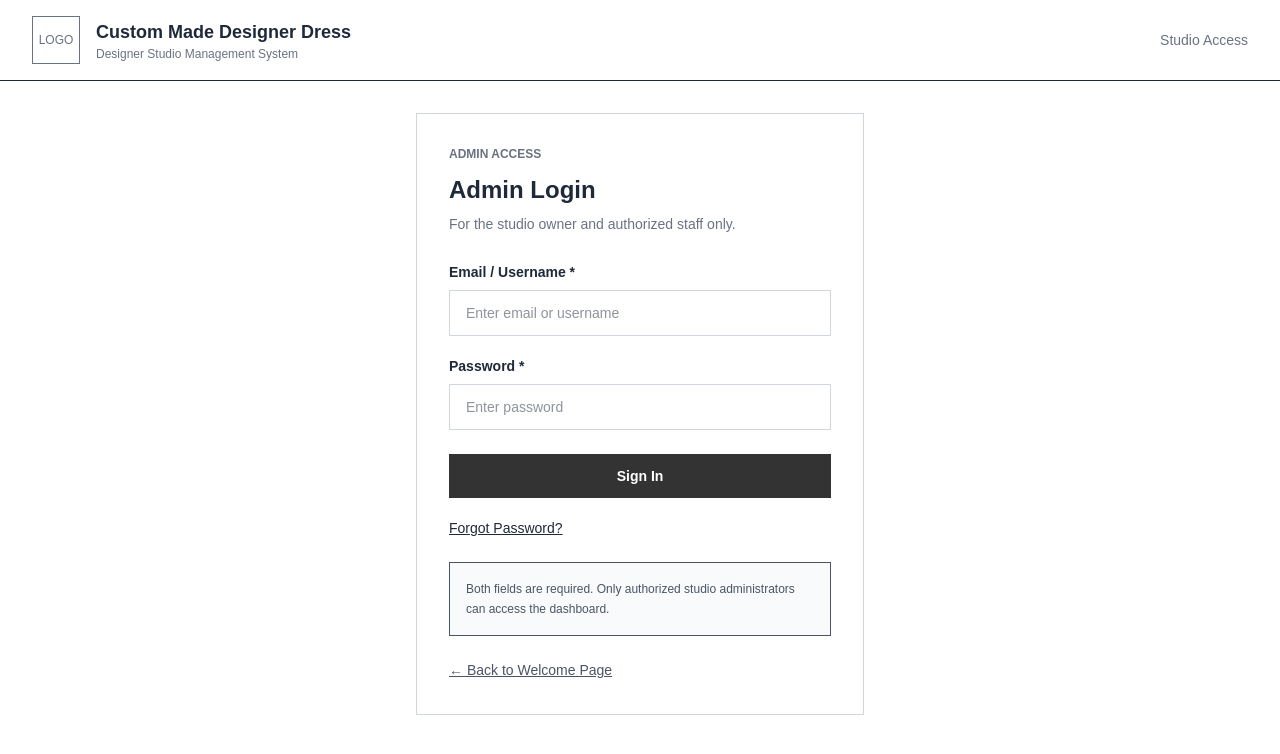
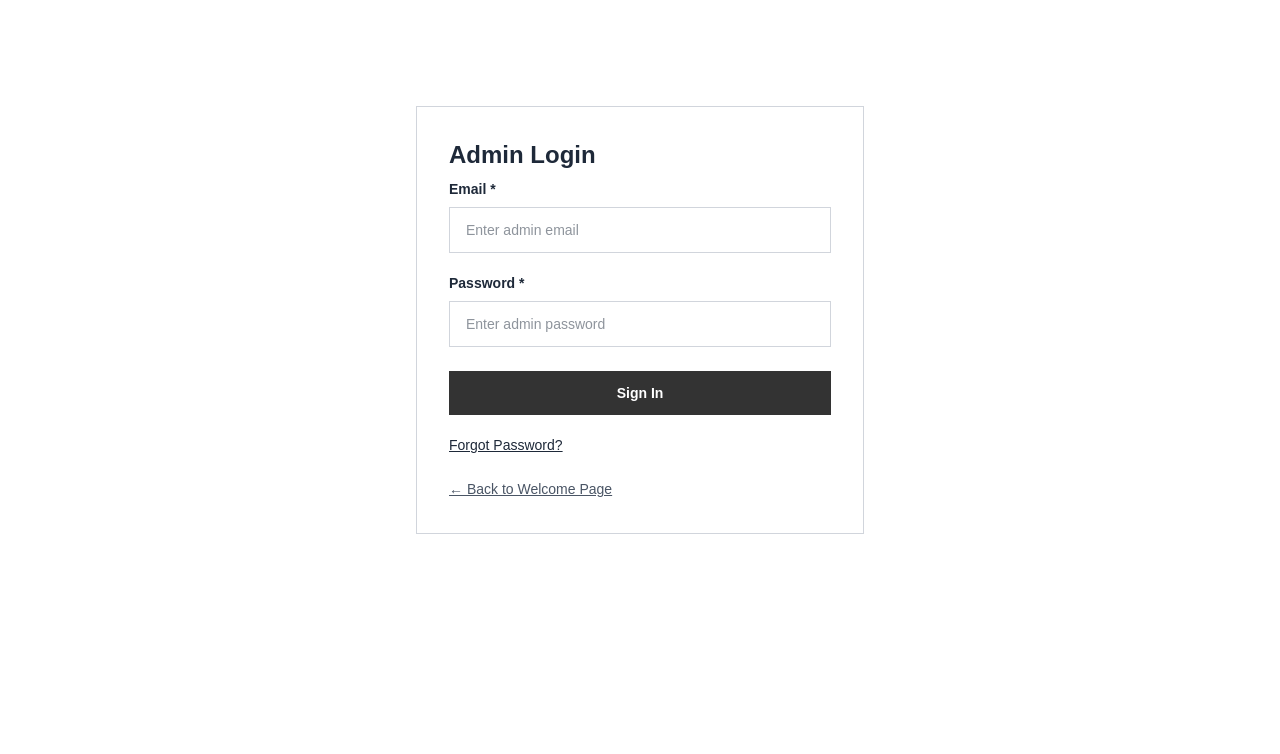
Before and after one commit to thrshagarasa/designer-dress, a Next.js app: page / in a window 1280 px wide. Both pictures are taken after a click on the button "Admin". Shown: the top 754 px of the page. Built offline with nearby package versions, Linux system fonts and the light colour scheme.

Commit message:
Updated Admin Login

```diff
--- a/app/admin-portal/dashboard.js
+++ b/app/admin-portal/dashboard.js
@@ -37,30 +37,6 @@ export default function AdminDashboard({
   return (
     <main className="min-h-screen bg-white text-gray-800">
 
-      {/* Header */}
-      <header className="flex items-center justify-between border-b border-gray-300 px-6 py-3">
-
-        <div className="flex items-center gap-3">
-          <div className="flex h-10 w-10 items-center justify-center border border-gray-300 text-xs text-gray-500">
-            LOGO
-          </div>
-
-          <div>
-            <h2 className="text-lg font-bold">
-              Custom Made Designer Dress
-            </h2>
-            <p className="text-xs text-gray-500">
-              Designer Studio Management System
-            </p>
-          </div>
-        </div>
-
-        <p className="text-sm text-gray-600">
-          Admin Portal / Studio administrator
-        </p>
-
-      </header>
-
       <div className="flex min-h-[calc(100vh-65px)]">
 
         {/* Sidebar */}
@@ -86,19 +62,16 @@ export default function AdminDashboard({
 
                 {item.name === "Dashboard" && (
                   <span className="block text-xs text-gray-500">
-                    → Screen 3
                   </span>
                 )}
 
                 {item.name === "Add Customer/Order" && (
                   <span className="block text-xs text-gray-500">
-                    → Screen 4
                   </span>
                 )}
 
                 {item.name === "Style Gallery" && (
                   <span className="block text-xs text-gray-500">
-                    → Screen 5
                   </span>
                 )}
               </button>
@@ -110,7 +83,6 @@ export default function AdminDashboard({
             >
               Logout
               <span className="block text-xs text-gray-500">
-                → Screen 1
               </span>
             </button>
 
@@ -283,22 +255,6 @@ export default function AdminDashboard({
             </table>
 
           </div>
-
-          <p className="mt-3 text-xs text-gray-500">
-            Open → Admin order details · subsequent flow.
-          </p>
-
-          {/* Order Handoff */}
-          <div className="mt-5 border border-gray-300 bg-gray-50 p-4 text-xs leading-5 text-gray-600">
-            Order handoff: each new order receives a unique Order ID.
-            After creating an order on Screen 4, the admin shares that ID
-            with the customer for lookup on Screen 2B.
-          </div>
-
-          <p className="mt-4 text-xs text-gray-500">
-            Style references: choose Style Gallery in the sidebar → Screen 5.
-          </p>
-
           {/* Summary of other dashboard records */}
           <div className="mt-5 grid gap-4 sm:grid-cols-2">
 
@@ -309,9 +265,6 @@ export default function AdminDashboard({
               <p className="mt-2 text-2xl font-bold">
                 {alterations.length}
               </p>
-              <p className="text-xs text-gray-500">
-                Submitted requests
-              </p>
             </div>
 
             <div className="border border-gray-300 p-4">
@@ -320,9 +273,6 @@ export default function AdminDashboard({
               </p>
               <p className="mt-2 text-2xl font-bold">
                 {feedback.length}
-              </p>
-              <p className="text-xs text-gray-500">
-                Feedback entries received
               </p>
             </div>
 
--- a/app/admin-portal/login.js
+++ b/app/admin-portal/login.js
@@ -2,6 +2,9 @@
 "use client";
 
 import { useState } from "react";
+
+const ADMIN_EMAIL = "admin@gmail.com";
+const ADMIN_PASSWORD = "admin";
 
 export default function AdminLogin({ onBack, onSignIn }) {
   const [username, setUsername] = useState("");
@@ -12,65 +15,40 @@ export default function AdminLogin({ onBack, onSignIn }) {
     e.preventDefault();
 
     if (!username.trim() || !password.trim()) {
-      setError("Please enter both username and password.");
+      setError("Please enter both email and password.");
       return;
     }
 
-    setError("");
-    onSignIn();
+    if (
+      username.trim().toLowerCase() === ADMIN_EMAIL &&
+      password === ADMIN_PASSWORD
+    ) {
+      setError("");
+      onSignIn();
+    } else {
+      setError("Invalid email or password. Please try again.");
+    }
   };
 
   return (
     <main className="min-h-screen bg-white text-gray-800">
-
-      {/* Header */}
-      <header className="flex items-center gap-4 border-b px-8 py-4">
-        <div className="flex h-12 w-12 items-center justify-center border text-xs text-gray-500">
-          LOGO
-        </div>
-
-        <div>
-          <h2 className="text-lg font-bold">
-            Custom Made Designer Dress
-          </h2>
-          <p className="text-xs text-gray-500">
-            Designer Studio Management System
-          </p>
-        </div>
-
-        <span className="ml-auto text-sm text-gray-500">
-          Studio Access
-        </span>
-      </header>
-
-      {/* Admin Login */}
       <section className="flex min-h-[80vh] items-center justify-center px-5 py-8">
-
         <div className="w-full max-w-md border border-gray-300 p-8">
-
-          <p className="mb-3 text-xs font-semibold text-gray-500">
-            ADMIN ACCESS
-          </p>
 
           <h1 className="mb-2 text-2xl font-bold">
             Admin Login
           </h1>
 
-          <p className="mb-7 text-sm text-gray-500">
-            For the studio owner and authorized staff only.
-          </p>
-
           <form onSubmit={handleLogin}>
-
             <label className="mb-2 block text-sm font-semibold">
-              Email / Username *
+              Email *
             </label>
 
             <input
-              type="text"
+              type="email"
               value={username}
               onChange={(e) => setUsername(e.target.value)}
-              placeholder="Enter email or username"
+              placeholder="Enter admin email"
               required
               className="mb-5 w-full border border-gray-300 px-4 py-3 text-sm outline-none focus:border-black"
             />
@@ -83,7 +61,7 @@ export default function AdminLogin({ onBack, onSignIn }) {
               type="password"
               value={password}
               onChange={(e) => setPassword(e.target.value)}
-              placeholder="Enter password"
+              placeholder="Enter admin password"
               required
               className="mb-6 w-full border border-gray-300 px-4 py-3 text-sm outline-none focus:border-black"
             />
@@ -100,14 +78,15 @@ export default function AdminLogin({ onBack, onSignIn }) {
             >
               Sign In
             </button>
-
           </form>
 
           <div className="mt-5 text-sm">
             <button
               type="button"
               onClick={() =>
-                setError("Please contact the studio administrator to reset your password.")
+                setError(
+                  "Please contact the studio administrator to reset your password."
+                )
               }
               className="underline"
             >
@@ -115,11 +94,8 @@ export default function AdminLogin({ onBack, onSignIn }) {
             </button>
           </div>
 
-          <div className="mt-6 border bg-gray-50 p-4 text-xs leading-5 text-gray-600">
-            Both fields are required. Only authorized studio administrators can access the dashboard.
-          </div>
-
           <button
+            type="button"
             onClick={onBack}
             className="mt-6 text-sm text-gray-600 underline hover:text-black"
           >
```
